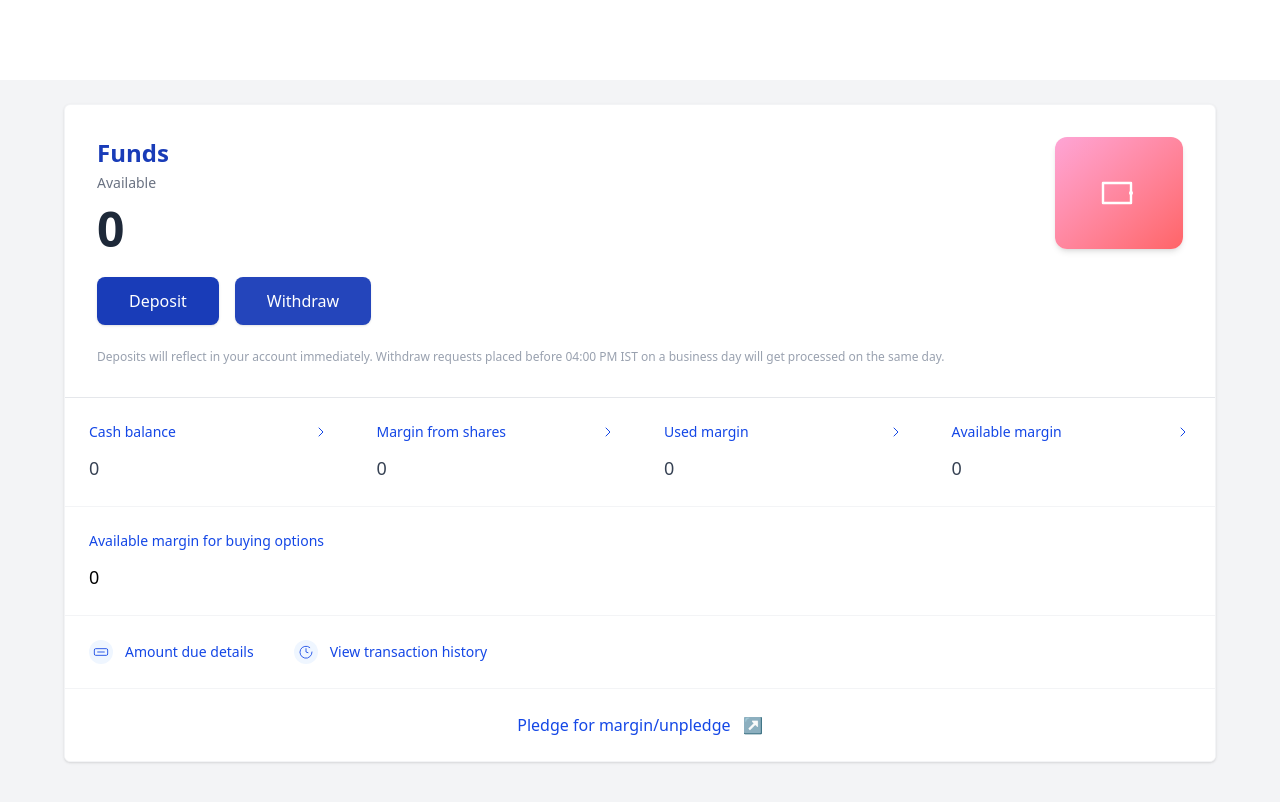
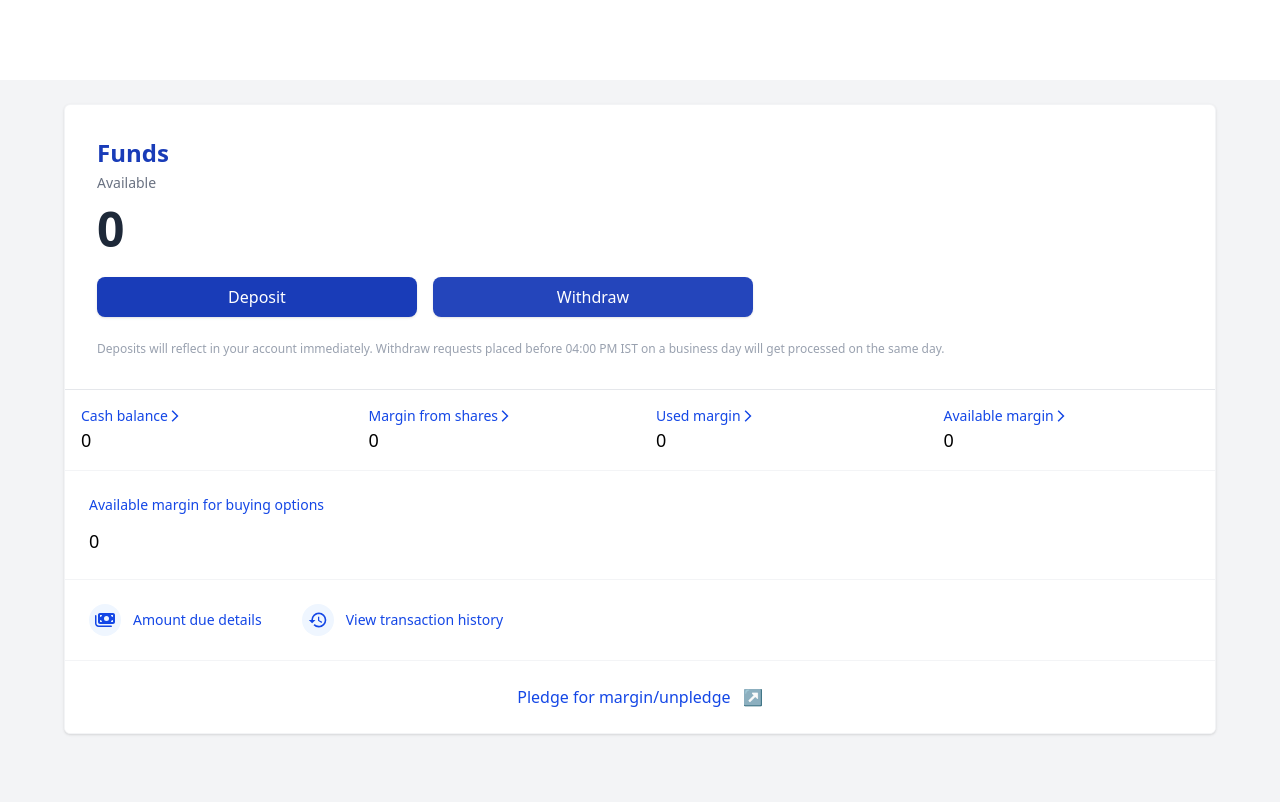
Before and after one commit to ShumailaKhan12/master_Trust, a React (Vite) app: page /funds in a window 1280 px wide. Shown: the part 720-1522 px from the top of the page. Built offline with nearby package versions, Linux system fonts and the light colour scheme.

Commit message:
fund and porto

```diff
--- a/src/pages/funds/funds.jsx
+++ b/src/pages/funds/funds.jsx
@@ -1,10 +1,30 @@
 import React from "react";
+import { FaMoneyBills } from "react-icons/fa6";
+import { MdArrowForwardIos, MdOutlineHistory } from "react-icons/md";
 
 // FundsPanel.jsx
 // Single-file React component styled with Tailwind CSS to mimic the provided design.
 // Drop this into a React project with Tailwind set up (create-react-app + tailwindcss or Vite + tailwind).
 
 const FundsPanel = () => {
+  const summaries = [
+    { title: "Cash balance", value: 0 },
+    { title: "Margin from shares", value: 0 },
+    { title: "Used margin", value: 0 },
+    { title: "Available margin", value: 0 },
+  ];
+
+  const links = [
+    {
+      label: "Amount due details",
+      icon: <FaMoneyBills />,
+    },
+    {
+      label: "View transaction history",
+      icon: <MdOutlineHistory />,
+    },
+  ];
+
   return (
     <div className="min-h-screen bg-gray-100 p-6">
       <div className="max-w-6xl mx-auto bg-white rounded-md shadow-sm border border-gray-100 overflow-hidden">
@@ -14,105 +34,83 @@ const FundsPanel = () => {
             <div>
               <h3 className="text-2xl font-semibold text-blue-800">Funds</h3>
               <p className="text-sm text-gray-500 mt-1">Available</p>
-              <div className="mt-3 text-4xl md:text-5xl font-bold text-gray-800">0</div>
+              <div className="mt-3 text-3xl md:text-5xl font-semibold text-gray-800">
+                0
+              </div>
 
               <div className="mt-6 flex gap-4">
-                <button className="px-8 py-3 rounded-lg bg-blue-800 text-white font-medium shadow-sm hover:bg-blue-900 transition">
+                <button className="p-2 lg:w-80 md:w-auto rounded-lg bg-blue-800 text-white font-medium shadow-sm hover:bg-blue-900 transition">
                   Deposit
                 </button>
-                <button className="px-8 py-3 rounded-lg bg-blue-800 text-white font-medium shadow-sm hover:bg-blue-900 transition opacity-95">
+                <button className="p-2 lg:w-80 md:w-auto rounded-lg bg-blue-800 text-white font-medium shadow-sm hover:bg-blue-900 transition opacity-95">
                   Withdraw
                 </button>
               </div>
 
-              <p className="text-xs text-gray-400 mt-6">Deposits will reflect in your account immediately. Withdraw requests placed before 04:00 PM IST on a business day will get processed on the same day.</p>
+              <p className="text-xs text-gray-400 mt-6">
+                Deposits will reflect in your account immediately. Withdraw
+                requests placed before 04:00 PM IST on a business day will get
+                processed on the same day.
+              </p>
             </div>
 
             <div className="hidden md:block">
               {/* Decorative wallet image - replace with actual asset if available */}
-              <div className="w-32 h-28 bg-gradient-to-br from-pink-300 to-red-400 rounded-xl flex items-center justify-center shadow-md">
+              {/* <div className="w-32 h-28 bg-gradient-to-br from-pink-300 to-red-400 rounded-xl flex items-center justify-center shadow-md">
                 <svg width="48" height="48" viewBox="0 0 24 24" fill="none" xmlns="http://www.w3.org/2000/svg">
                   <path d="M4 7h14v10H4z" stroke="#fff" strokeWidth="1.2" strokeLinecap="round" strokeLinejoin="round"/>
                   <circle cx="18" cy="12" r="1" fill="#fff" />
                 </svg>
-              </div>
+              </div> */}
             </div>
           </div>
         </div>
 
         {/* Balance summary row */}
         <div className="grid grid-cols-1 md:grid-cols-4 gap-0 border-b border-gray-100">
-          <SummaryCard title="Cash balance" value="0" />
-          <SummaryCard title="Margin from shares" value="0" />
-          <SummaryCard title="Used margin" value="0" />
-          <SummaryCard title="Available margin" value="0" />
+          {summaries.map((item, index) => (
+            <div className="p-4" key={index}>
+              <p className="text-sm text-blue-700  flex items-center">
+                <span>{item.title}</span>
+                <MdArrowForwardIos />
+              </p>
+              <p className="text-lg font-medium">{item.value}</p>
+            </div>
+          ))}
         </div>
 
         {/* Available margin for options */}
         <div className="p-6 border-b border-gray-100">
-          <div className="text-sm text-blue-700">Available margin for buying options</div>
+          <div className="text-sm text-blue-700">
+            Available margin for buying options
+          </div>
           <div className="mt-3 text-lg font-medium">0</div>
         </div>
 
         {/* Action links row */}
         <div className="p-4 border-b border-gray-100">
           <div className="flex items-center gap-6 text-sm text-blue-700">
-            <ActionLink icon={MoneyIcon} label="Amount due details" />
-            <ActionLink icon={HistoryIcon} label="View transaction history" />
+            {links.map((link, index) => (
+              <button key={index} className="flex items-center gap-3 px-2 py-2 hover:bg-gray-50 rounded-md">
+                <span className="w-8 h-8 text-xl flex items-center justify-center bg-blue-50 rounded-full">
+                  {link.icon}
+                </span>
+                <span>{link.label}</span>
+              </button>
+            ))}
           </div>
         </div>
 
         {/* Footer action */}
         <div className="p-6 bg-white">
-          <div className="text-center text-blue-700 font-medium">Pledge for margin/unpledge <span className="inline-block ml-2">↗</span></div>
+          <div className="text-center text-blue-700 font-medium">
+            Pledge for margin/unpledge{" "}
+            <span className="inline-block ml-2">↗</span>
+          </div>
         </div>
       </div>
     </div>
   );
-}
-
-function SummaryCard({ title, value }) {
-  return (
-    <div className="p-4 md:p-6">
-      <div className="text-sm text-blue-700 flex items-center justify-between">
-        <span>{title}</span>
-        <svg className="w-4 h-4 text-blue-700 ml-2" viewBox="0 0 24 24" fill="none" xmlns="http://www.w3.org/2000/svg">
-          <path d="M9 18l6-6-6-6" stroke="currentColor" strokeWidth="1.5" strokeLinecap="round" strokeLinejoin="round" />
-        </svg>
-      </div>
-      <div className="mt-3 text-lg font-medium text-gray-700">{value}</div>
-    </div>
-  );
-}
-
-function ActionLink({ icon: Icon, label }) {
-  return (
-    <button className="flex items-center gap-3 px-2 py-2 hover:bg-gray-50 rounded-md">
-      <span className="w-6 h-6 flex items-center justify-center bg-blue-50 rounded-full">
-        <Icon className="w-4 h-4 text-blue-700" />
-      </span>
-      <span>{label}</span>
-    </button>
-  );
-}
-
-// Simple SVG icons as React components
-function MoneyIcon({ className }) {
-  return (
-    <svg viewBox="0 0 24 24" className={className} fill="none" xmlns="http://www.w3.org/2000/svg">
-      <rect x="2" y="7" width="20" height="10" rx="2" stroke="currentColor" strokeWidth="1.3" />
-      <path d="M7 12h10" stroke="currentColor" strokeWidth="1.3" strokeLinecap="round" />
-    </svg>
-  );
-}
-
-function HistoryIcon({ className }) {
-  return (
-    <svg viewBox="0 0 24 24" className={className} fill="none" xmlns="http://www.w3.org/2000/svg">
-      <path d="M21 12a9 9 0 11-3.32-6.73" stroke="currentColor" strokeWidth="1.3" strokeLinecap="round" strokeLinejoin="round" />
-      <path d="M12 7v5l3 1" stroke="currentColor" strokeWidth="1.3" strokeLinecap="round" strokeLinejoin="round" />
-    </svg>
-  );
-}
+};
 
 export default FundsPanel;
```
